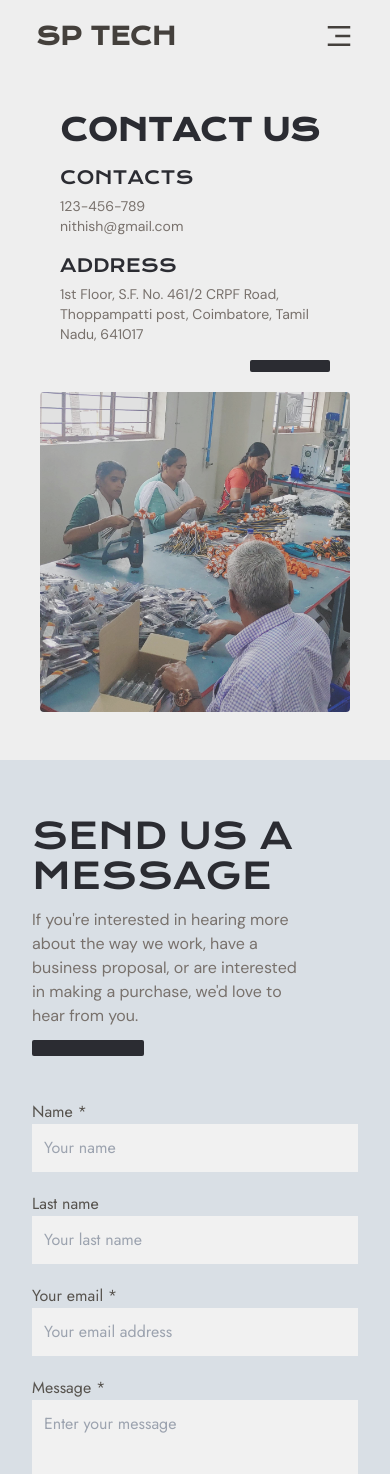
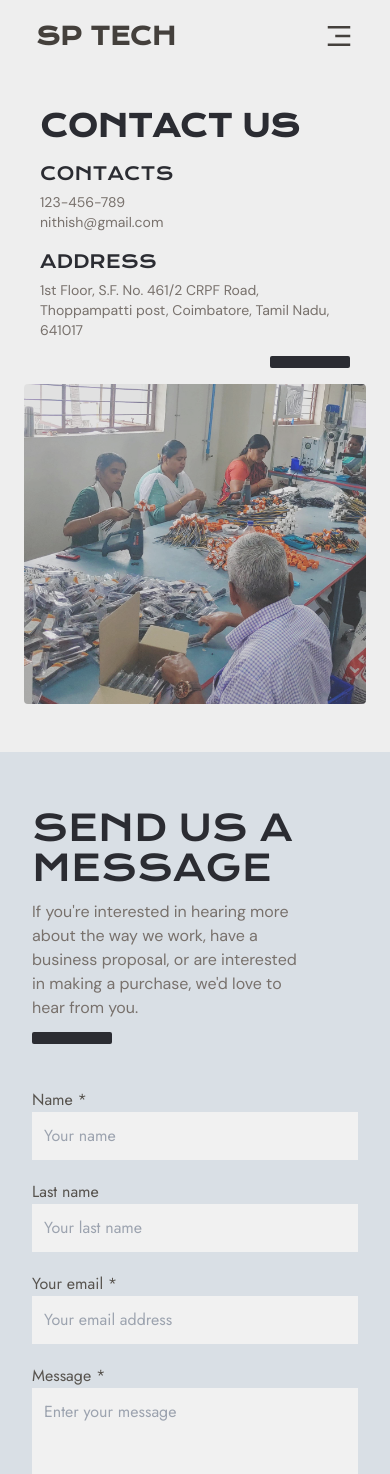
Before and after one commit to Nithishpandian/sp-tech-frontend, a React (Vite) app: page /contact in a window 390 px wide. Shown: the top 1474 px of the page. Built offline with nearby package versions, Linux system fonts and the light colour scheme; a web font is replaced by a local one.

Commit message:
design fix

```diff
--- a/src/components/contact/ContactInfo.jsx
+++ b/src/components/contact/ContactInfo.jsx
@@ -5,7 +5,7 @@ import { contactAnimationVariantLeft, contactAnimationVariantRight } from "./ani
 
 const ContactInfo = () => {
   return (
-    <div className=" grid lg:grid-cols-2 lg:gap-8 xl:gap-12 pt-5 sm:pt-16 pb-12 sm:pb-20 px-10 sm:px-20 md:px-24 lg:px-12 xl:px-40 2xl:px-44 ">
+    <div className=" grid lg:grid-cols-2 lg:gap-8 xl:gap-12 pt-5 sm:pt-16 pb-12 sm:pb-20 px-6 xs:px-10 sm:px-20 md:px-24 lg:px-12 xl:px-40 2xl:px-44 ">
       <motion.div
         variants={contactAnimationVariantLeft}
         initial="initial"
@@ -13,7 +13,7 @@ const ContactInfo = () => {
         viewport={{
           once: true,
         }}
-        className=" p-5 xl:p-4 2xl:p-5 flex flex-col gap-4 sm:gap-10"
+        className=" p-4 xs:p-5 xl:p-4 2xl:p-5 flex flex-col gap-4 sm:gap-10"
       >
         <div>
           <h1 className=" text-gray text-3xl sm:text-5xl font-krona-one font-bold">
--- a/src/components/contact/ContactMessage.jsx
+++ b/src/components/contact/ContactMessage.jsx
@@ -26,7 +26,7 @@ const ContactMessage = () => {
           to hear from you.{" "}
         </p>
         <div className=" h-full w-full flex justify-start items-end">
-          <div className=" h-fit py-2 px-14 bg-gray rounded-sm"></div>
+          <div className=" h-fit py-1.5 sm:py-2 px-10 sm:px-14 bg-gray rounded-sm"></div>
         </div>
       </motion.div>
       <motion.div
```
